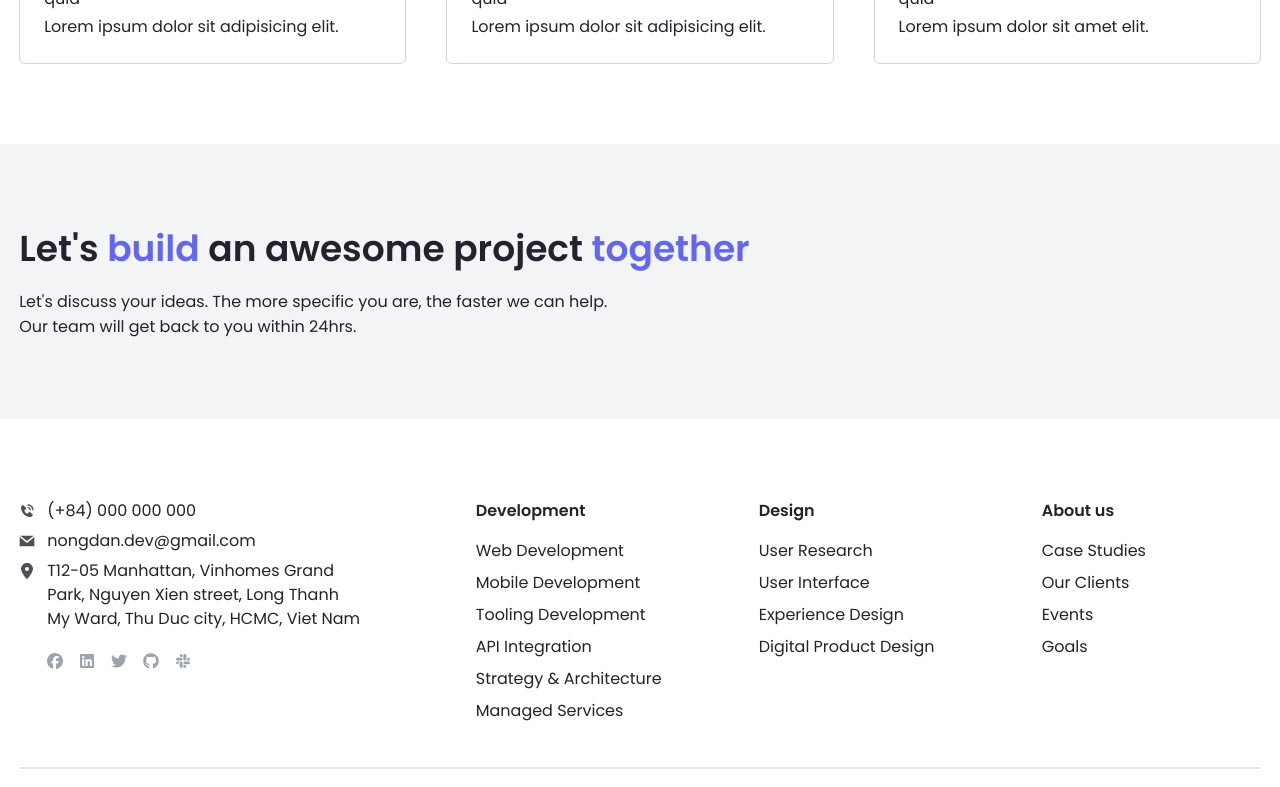
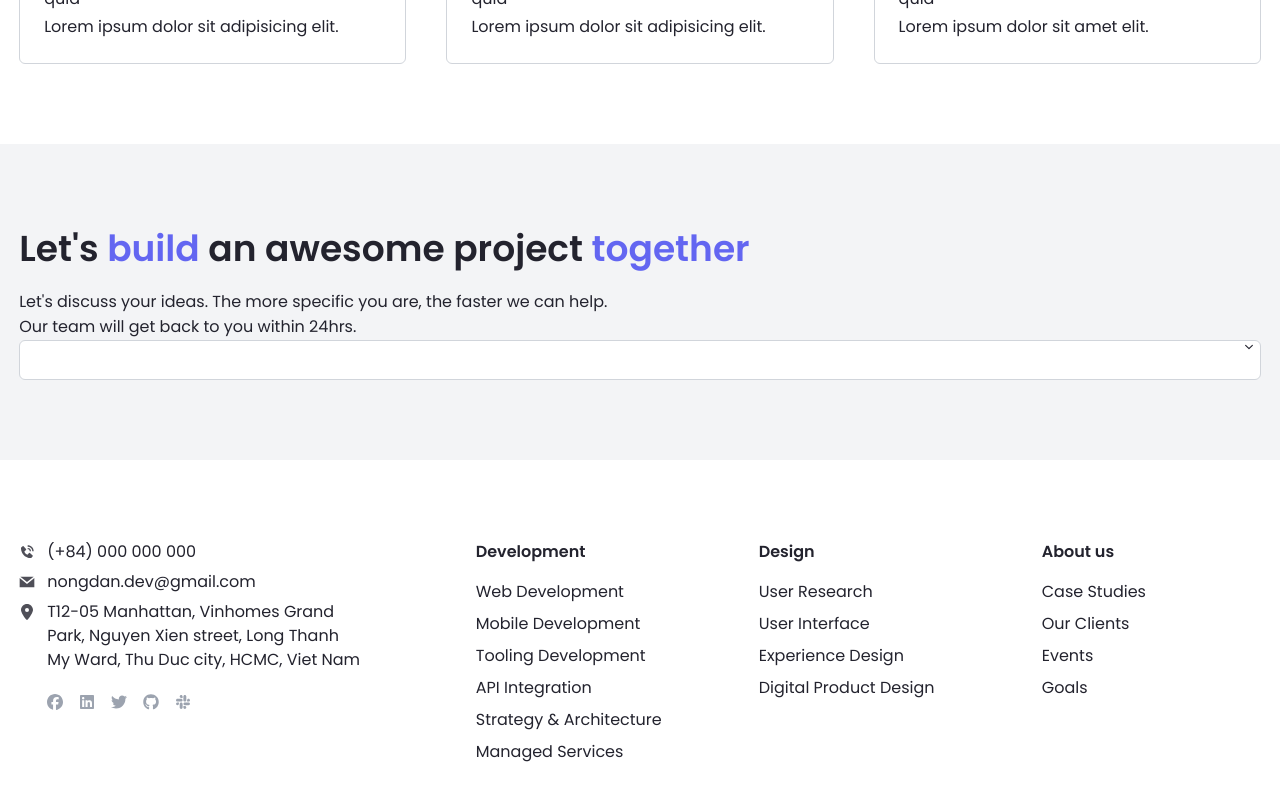
Before and after one commit to nongdan-dev/website, a React (Vite) app: page /contact in a window 1280 px wide. Shown: the part 878-1665 px from the top of the page. Built offline with nearby package versions, Linux system fonts and the light colour scheme.

Commit message:
Create select

```diff
--- a/package.json
+++ b/package.json
@@ -12,6 +12,7 @@
   "dependencies": {
     "@radix-ui/react-slot": "1.0.2",
     "lodash": "^4.17.21",
+    "rc-select": "^14.15.0",
     "react": "^18.2.0",
     "react-dom": "^18.2.0",
     "react-icons": "^5.2.1",
--- /dev/null
+++ b/src/components/form/Select.tsx
@@ -0,0 +1,21 @@
+import RcSelect, { SelectProps as RcSelectProps } from 'rc-select'
+import { IoChevronDown, IoClose } from 'react-icons/io5'
+
+import 'rc-select/assets/index.css'
+
+export type SelectProps = RcSelectProps
+
+function Select(props: SelectProps) {
+  return (
+    <RcSelect
+      {...props}
+      suffixIcon={<IoChevronDown />}
+      allowClear={{ clearIcon: <IoClose /> }}
+    >
+      {props.children}
+    </RcSelect>
+  )
+}
+
+Select.Option = RcSelect.Option
+export { Select }
--- a/src/components/index.ts
+++ b/src/components/index.ts
@@ -1,6 +1,7 @@
 export * from './ui/Button'
 export * from './ui/Link'
 export * from './ui/Portal'
+export * from './form/Select'
 export * from './widget/SkipToMainContent'
 export * from './widget/LineBreak'
 export * from './widget/Section'
--- a/src/pages/Contact/index.tsx
+++ b/src/pages/Contact/index.tsx
@@ -1,12 +1,11 @@
 import { Fragment } from 'react/jsx-runtime'
 import { twMerge } from 'tailwind-merge'
 
-import { Section } from '@/components'
+import { Section, Select } from '@/components'
 
 function ContactPage() {
   return (
     <Fragment>
-      <div className='col-content'>
       <Section
         subtitle='our approach'
         title={({ titleId, titleClassName }) => (
@@ -36,8 +35,7 @@ function ContactPage() {
             <div className='flex flex-col gap-1'>
               <p>
                 Lorem ipsum dolor sit amet consectetur, adipisicing elit.
-                  Voluptate impedit illo nemo sit similique qui temporibus
-                  itaque
+                Voluptate impedit illo nemo sit similique qui temporibus itaque
               </p>
               <p>Lorem ipsum dolor sit amet consectetur</p>
             </div>
@@ -61,8 +59,8 @@ function ContactPage() {
                 Voluptates, quis.
               </p>
               <p>
-                  Lorem ipsum dolor sit amet consectetur adipisicing elit.
-                  Earum, dicta.
+                Lorem ipsum dolor sit amet consectetur adipisicing elit. Earum,
+                dicta.
               </p>
             </div>
           </div>
@@ -82,8 +80,8 @@ function ContactPage() {
             <div className='flex flex-col gap-1'>
               <p>
                 Lorem ipsum dolor sit amet consectetur adipisicing elit.
-                  Voluptatem molestiae maxime quod dicta iste. Reprehenderit
-                  quia placeat obcaecati repellat id!
+                Voluptatem molestiae maxime quod dicta iste. Reprehenderit quia
+                placeat obcaecati repellat id!
               </p>
             </div>
           </div>
@@ -103,8 +101,7 @@ function ContactPage() {
             <div className='flex flex-col gap-1'>
               <p>
                 Lorem ipsum dolor sit amet consectetur adipisicing elit.
-                  Voluptatem molestiae maxime quod dicta iste. Reprehenderit
-                  quia
+                Voluptatem molestiae maxime quod dicta iste. Reprehenderit quia
               </p>
               <p>Lorem ipsum dolor sit adipisicing elit.</p>
             </div>
@@ -125,8 +122,7 @@ function ContactPage() {
             <div className='flex flex-col gap-1'>
               <p>
                 Lorem ipsum dolor sit amet consectetur adipisicing elit.
-                  Voluptatem molestiae maxime quod dicta iste. Reprehenderit
-                  quia
+                Voluptatem molestiae maxime quod dicta iste. Reprehenderit quia
               </p>
               <p>Lorem ipsum dolor sit adipisicing elit.</p>
             </div>
@@ -147,15 +143,13 @@ function ContactPage() {
             <div className='flex flex-col gap-1'>
               <p>
                 Lorem ipsum dolor sit amet consectetur adipisicing elit.
-                  Voluptatem molestiae maxime quod dicta iste. Reprehenderit
-                  quia
+                Voluptatem molestiae maxime quod dicta iste. Reprehenderit quia
               </p>
               <p>Lorem ipsum dolor sit amet elit.</p>
             </div>
           </div>
         </div>
       </Section>
-      </div>
       <Section className='col-full-width bg-gray-100'>
         {({ titleId }) => (
           <div className='col-content'>
@@ -171,6 +165,16 @@ function ContactPage() {
               can help.
             </p>
             <p>Our team will get back to you within 24hrs.</p>
+            <Select mode='multiple'>
+              <Select.Option value='asd'>Lorem ipsum dolor sit.</Select.Option>
+              <Select.Option value='asd2'>Lorem, ipsum.</Select.Option>
+              <Select.Option value='asd3'>
+                Lorem ipsum dolor sit amet.
+              </Select.Option>
+              <Select.Option value='asd4'>
+                Lorem ipsum dolor sit amet consectetur.
+              </Select.Option>
+            </Select>
           </div>
         )}
       </Section>
--- a/src/styles/index.css
+++ b/src/styles/index.css
@@ -11,14 +11,22 @@
     [full-width-start] minmax(var(--gap-x), 1fr)
     [content-start] min(100% - (var(--gap-x) * 2), var(--content-max-width))
     [content-end] minmax(var(--gap-x), 1fr) [full-width-end];
+
+  & .col-content {
+    grid-column: content;
+  }
+
+  & .col-full-width {
+    grid-column: full-width;
+    display: grid;
+    grid-template-columns: subgrid;
+  }
 }
 
-.grid-container .col-content {
-  grid-column: content;
+.rc-select {
+  @apply min-h-10 w-full rounded-md border border-gray-300 bg-white transition-colors hover:border-indigo-500;
+
+  & .rc-select-selector {
+    @apply border-0 !pr-0;
+  }
 }
-
-.grid-container .col-full-width {
-  grid-column: full-width;
-  display: grid;
-  grid-template-columns: subgrid;
-}
```
Also changed, not shown: 1 other file (tests, documents, lock files or other folders). Lines whose indentation alone changed are shown as unchanged.
